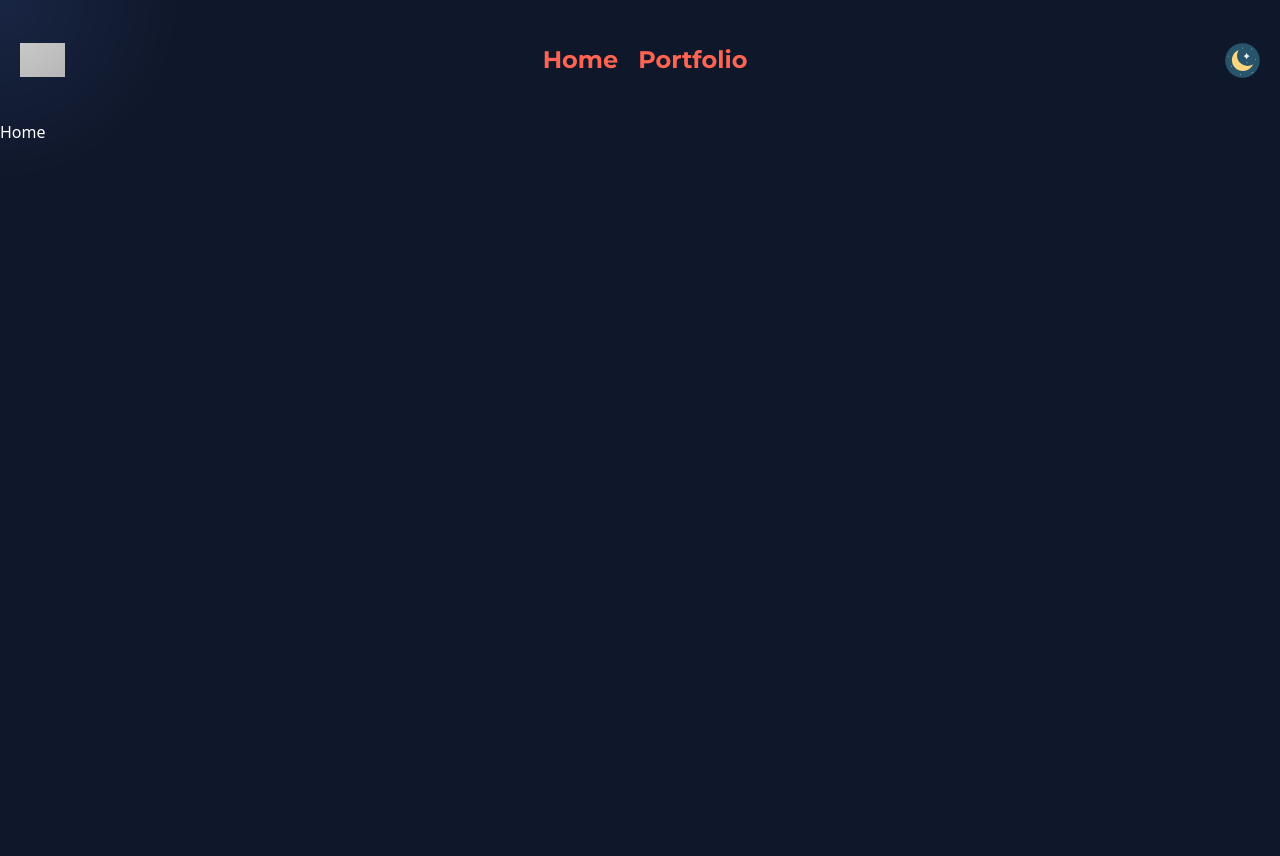
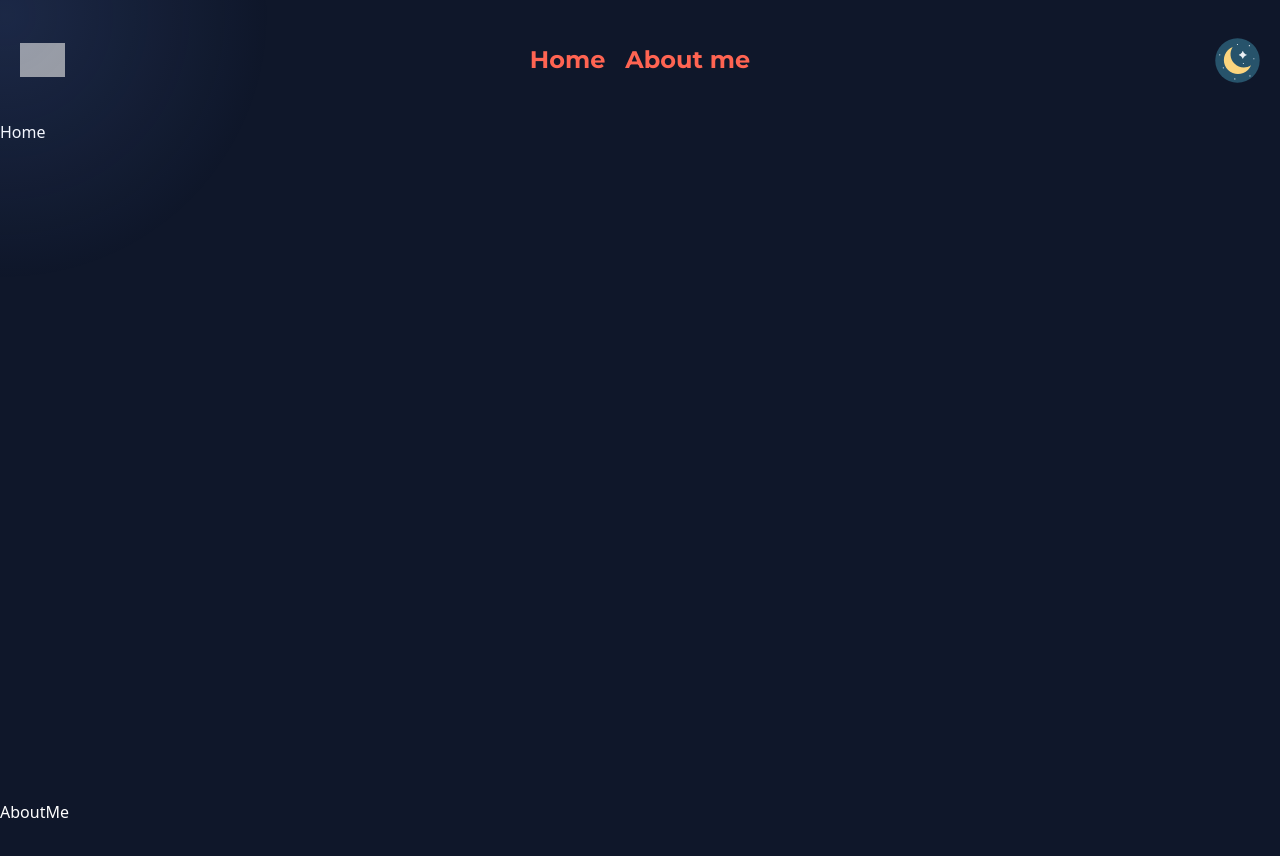
Before and after one commit to Zetrai/portfolio, a React (Vite) app: page / in a window 1280 px wide. Shown: the top 856 px of the page. Before the commit the page ends 800 px from the top, so only its background shows below. Built offline with nearby package versions, Linux system fonts and the light colour scheme; grey boxes are pictures that could not be loaded.

Commit message:
Adding Infrastructure

```diff
--- a/package.json
+++ b/package.json
@@ -12,6 +12,7 @@
   "dependencies": {
     "@reduxjs/toolkit": "^2.3.0",
     "react": "^18.3.1",
+    "react-device-detect": "^2.2.3",
     "react-dom": "^18.3.1",
     "react-redux": "^9.1.2",
     "react-router-dom": "^6.28.0"
--- a/src/App.jsx
+++ b/src/App.jsx
@@ -1,17 +1,21 @@
-import { Routes, Route } from 'react-router-dom';
+import { isMobile } from 'react-device-detect';
 
-import { Navigation, Home } from './components';
+import { Navigation, Home, AboutMe } from './components';
 import { Spotlight } from './components';
 
 const App = () => {
+  console.log(isMobile);
   return (
-    <div>
-      <Spotlight />
+    <>
+      {!isMobile && <Spotlight />}
       <Navigation />
-      <Routes>
-        <Route path='/' element={<Home />} />
-      </Routes>
-    </div>
+      <div className='min-h-screen w-full flex flex-col relative z-10 pt-[15vh]'>
+        <div className='min-h-[85vh]'>
+          <Home />
+          <AboutMe />
+        </div>
+      </div>
+    </>
   );
 };
 
--- /dev/null
+++ b/src/common/PurseIcon.jsx
@@ -0,0 +1,13 @@
+const PulseIcon = ({ icon }) => {
+  return (
+    <div className='relative inline-block group'>
+      {/* Logo */}
+      <img src={icon} alt='Logo' height={45} width={45} />
+
+      {/* Pulsing circle */}
+      <div className='hidden group-hover:block absolute top-1/2 left-1/2 w-12 h-12 rounded-full bg-white/30 transform -translate-x-1/2 -translate-y-1/2 animate-pulse'></div>
+    </div>
+  );
+};
+
+export default PulseIcon;
--- /dev/null
+++ b/src/components/AboutMe/AboutMe.jsx
@@ -0,0 +1,8 @@
+const AboutMe = () => {
+  return (
+    <section id='aboutme' className='min-h-[85vh] text-white'>
+      AboutMe
+    </section>
+  );
+};
+export default AboutMe;
--- a/src/components/Home/Home.jsx
+++ b/src/components/Home/Home.jsx
@@ -1,7 +1,11 @@
 import { useState, useEffect } from 'react';
 
 const Home = () => {
-  return <div className='relative h-[85%] text-white'>Home</div>;
+  return (
+    <section id='home' className='min-h-[85vh] text-white'>
+      Home
+    </section>
+  );
 };
 
 export default Home;
--- a/src/components/Navigation/Navigation.jsx
+++ b/src/components/Navigation/Navigation.jsx
@@ -1,10 +1,10 @@
-import { NavLink } from 'react-router-dom';
 import { useState, useEffect } from 'react';
 import { useSelector, useDispatch } from 'react-redux';
 
 import { toggleDarkMode } from '../../global.slice';
 
 import { logo, lightmodeIcon, darkmodeIcon } from '../../assets';
+import PulseIcon from '../../common/PurseIcon';
 
 const Navigation = () => {
   const darkMode = useSelector((state) => state.global.darkMode);
@@ -22,20 +22,26 @@ const Navigation = () => {
   }, [darkMode]);
 
   return (
-    <section className='p-5 flex flex-row justify-center items-center h-[15vh]'>
+    <nav className='px-5 py-4 flex flex-row justify-center items-center fixed w-full min-h-[15vh] top-0 left-0 right-0 z-20 dark:bg-backgroundDark bg-backgroundLight'>
       <img src={logo} alt='logo' height={45} width={45} />
+      {/* <PulseIcon icon={logo} /> */}
       <nav className='flex flex-1 gap-5 justify-center items-center text-2xl font-bold font-montserrat text-primary'>
-        <NavLink to='/'>Home</NavLink>
-        <NavLink to='/portfolio'>Portfolio</NavLink>
+        <a href='#home' label='Home'>
+          Home
+        </a>
+        <a href='#aboutme' label='About me'>
+          About me
+        </a>
       </nav>
-      <img
+      {/* <img
         src={modeIcon}
         alt='dark-mode'
         onClick={darkModeHandler}
         height={35}
         width={35}
-      />
-    </section>
+      /> */}
+      <PulseIcon icon={modeIcon} onClick={darkModeHandler} />
+    </nav>
   );
 };
 export default Navigation;
--- /dev/null
+++ b/src/components/Projects/Projects.jsx
@@ -0,0 +1,8 @@
+const Projects = () => {
+  return (
+    <section id='aboutme' className='min-h-[85vh] text-white'>
+      Projects
+    </section>
+  );
+};
+export default Projects;
--- a/src/components/Spotlight/Spotlight.jsx
+++ b/src/components/Spotlight/Spotlight.jsx
@@ -5,7 +5,10 @@ const Spotlight = () => {
 
   useEffect(() => {
     const handleMouseMove = (e) => {
-      setMousePos({ x: e.clientX, y: e.clientY });
+      setMousePos({
+        x: e.clientX + window.scrollX,
+        y: e.clientY + window.scrollY,
+      });
     };
 
     window.addEventListener('mousemove', handleMouseMove);
@@ -15,16 +18,16 @@ const Spotlight = () => {
     };
   }, []);
   return (
-    <div className='relative h-[85%] text-white'>
+    <div className='relative text-white z-30'>
       {/* Spotlight Circle */}
       <div
         className='absolute rounded-full pointer-events-none transition-transform duration-100'
         style={{
-          width: '500px', // Spotlight size
-          height: '500px',
-          left: `${mousePos.x - 250}px`, // Offset by half of circle's size
-          top: `${mousePos.y - 250}px`,
-          backgroundImage: `radial-gradient(circle at 50% 50%, rgba(255, 255, 255, 0.6) 0%, rgba(255, 255, 255, 0) 50%)`, // Softer radial gradient
+          width: '750px', // Spotlight size
+          height: '750px',
+          left: `${mousePos.x - 370}px`, // Offset by half of circle's size
+          top: `${mousePos.y - 360}px`,
+          backgroundImage: `radial-gradient(circle at 50% 50%, rgba(103, 142, 234, 0.15) 0%, rgba(103, 142, 234, 0) 50%)`, // Softer radial gradient
           mixBlendMode: 'overlay', // Blend spotlight effect
         }}></div>
     </div>
--- a/src/components/index.js
+++ b/src/components/index.js
@@ -1,5 +1,6 @@
 import Spotlight from './Spotlight/Spotlight';
 import Navigation from './Navigation/Navigation';
 import Home from './Home/Home';
+import AboutMe from './AboutMe/AboutMe';
 
-export { Spotlight, Navigation, Home };
+export { Spotlight, Navigation, Home, AboutMe };
--- a/src/index.css
+++ b/src/index.css
@@ -13,6 +13,7 @@
 /* Light mode */
 html {
   background-color: #f9f9f9;
+  scroll-padding-top: 15vh;
 }
 /* Dark mode */
 html.dark {
--- a/src/main.jsx
+++ b/src/main.jsx
@@ -1,5 +1,4 @@
 import { createRoot } from 'react-dom/client';
-import { BrowserRouter as Router } from 'react-router-dom';
 import { Provider } from 'react-redux';
 
 import './index.css';
@@ -7,9 +6,7 @@ import App from './App.jsx';
 import { store } from './app/store.js';
 
 createRoot(document.getElementById('root')).render(
-  <Router future={{ v7_startTransition: true, v7_relativeSplatPath: true }}>
-    <Provider store={store}>
-      <App />
-    </Provider>
-  </Router>
+  <Provider store={store}>
+    <App />
+  </Provider>
 );
--- a/tailwind.config.js
+++ b/tailwind.config.js
@@ -22,7 +22,7 @@ export default {
       colors: {
         primary: '#FF6452', // Main heading color
         backgroundLight: '#F9F9F9', // Light mode background
-        backgroundDark: '#1A202C', // Dark mode background
+        backgroundDark: '#0F172A', // Dark mode background
         textLight: '#4A4A4A', // Light mode text color
         textDark: '#E2E8F0', // Dark mode text color
         subheadingLight: '#333333', // Light mode subheading color
@@ -37,6 +37,25 @@ export default {
       screens: {
         wide: '1440px',
       },
+      animation: {
+        pulse: 'pulse 2s infinite',
+      },
+      keyframes: {
+        pulse: {
+          '0%': {
+            transform: 'translate(-50%, -50%) scale(0.8)',
+            opacity: '0.5',
+          },
+          '50%': {
+            transform: 'translate(-50%, -50%) scale(1)',
+            opacity: '0.7',
+          },
+          '100%': {
+            transform: 'translate(-50%, -50%) scale(0.8)',
+            opacity: '0.5',
+          },
+        },
+      },
     },
   },
   plugins: [],
```
Also changed, not shown: 1 other file (tests, documents, lock files or other folders).
